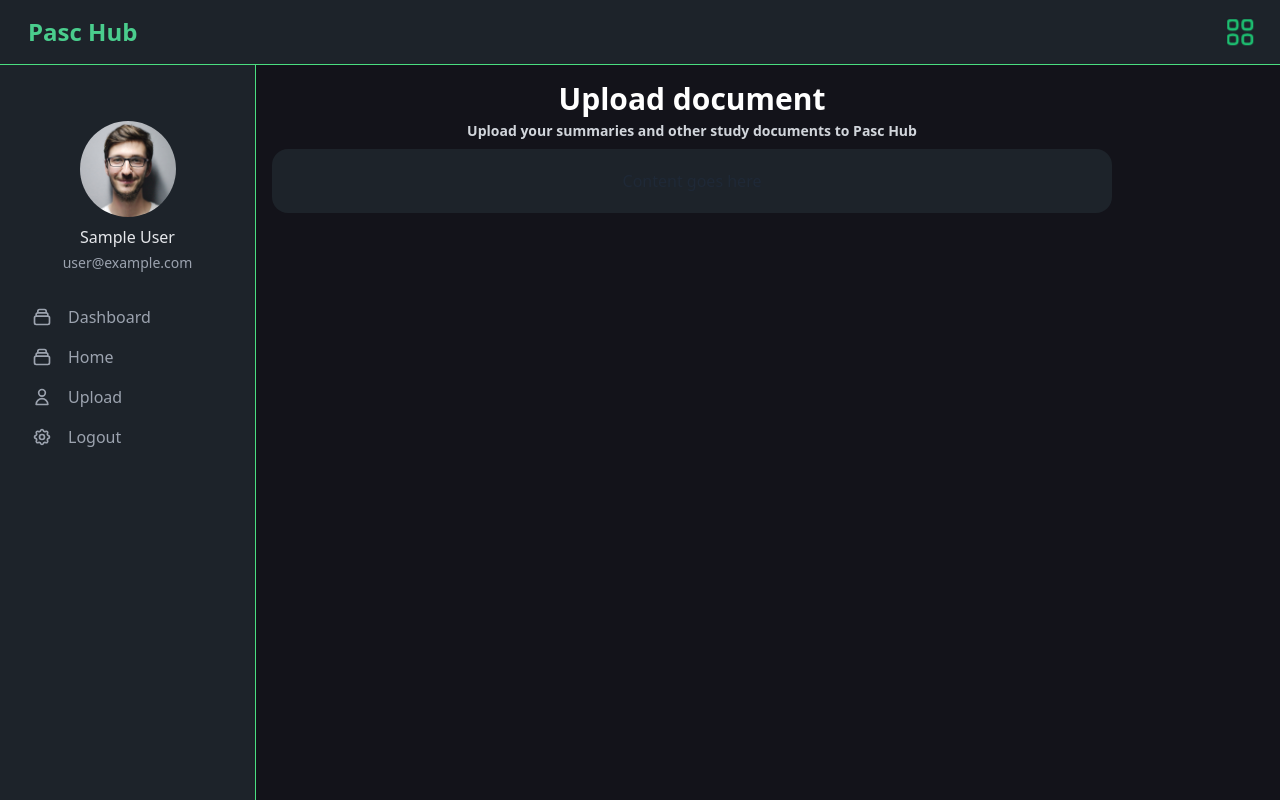
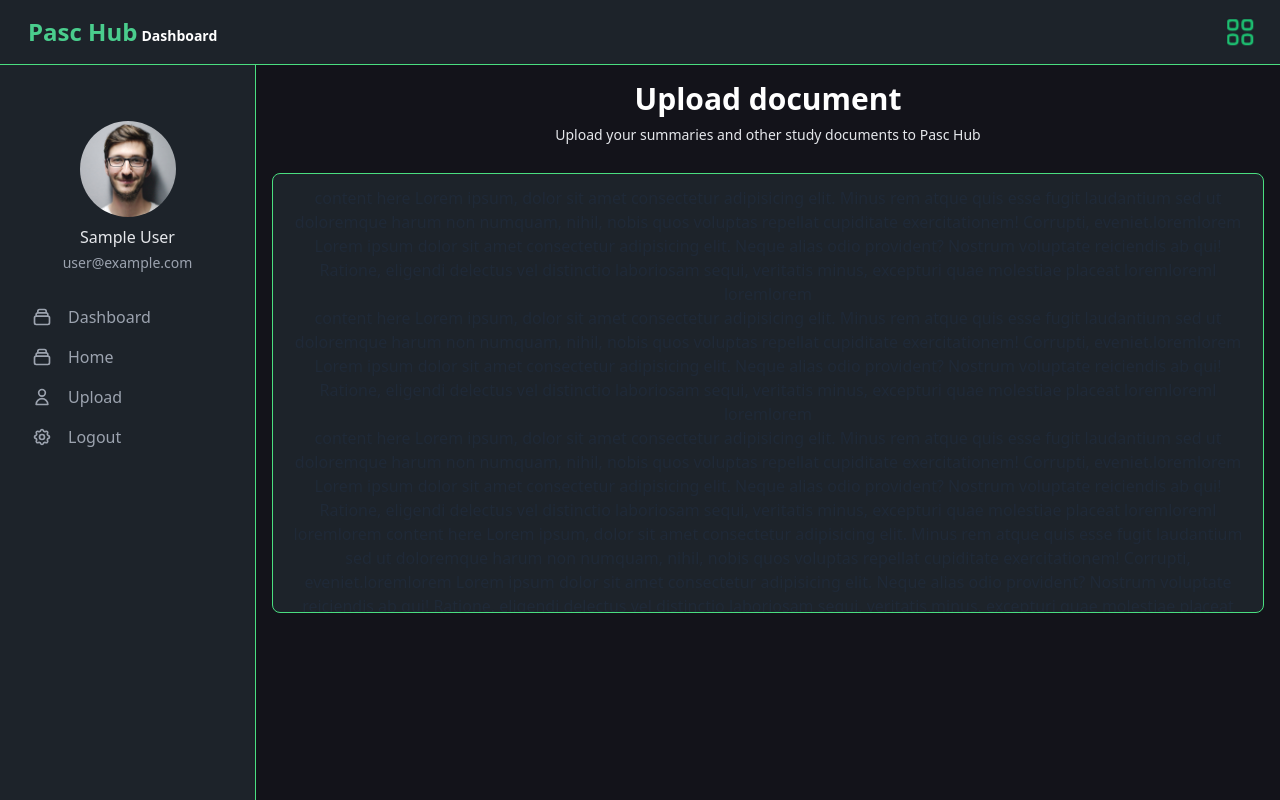
Before and after one commit to SHABIN-K/Studydrive, a Next.js app: page /dashboard in a window 1280 px wide. Built offline with nearby package versions, Linux system fonts and the light colour scheme; no server answers; sample sign-in values are in the browser's storage.

Commit message:
feat : add headers

```diff
--- a/app/(root)/(dashboard)/(routes)/dashboard/page.jsx
+++ b/app/(root)/(dashboard)/(routes)/dashboard/page.jsx
@@ -1,5 +1,6 @@
 "use client";
 
+import Upload from "@/components/admin/Upload";
 import AdminNavbar from "@/components/admin/ui/AdminNavbar";
 import AdminSidebar from "@/components/admin/ui/AdminSidebar";
 
@@ -7,23 +8,25 @@ const MyDash = () => {
   return (
     <section className="flex h-screen font-normal">
       <div className="flex-1 flex flex-col overflow-hidden">
-        <AdminNavbar />
+        <div className="">
+          <AdminNavbar label="Dashboard" />
+        </div>
         <div className="flex flex-row">
           <div className="md:flex hidden ">
             <AdminSidebar />
           </div>
-          <main className="p-5 md:p-4 overflow-auto">
+          <main className="p-5 md:p-4 overflow-auto items-start justify-center flex-grow">
             <div className="flex flex-col items-center justify-center">
               <div className="flex-col items-center">
                 <h3 className="text-white text-3xl font-extrabold text-center">
                   Upload document
                 </h3>
-                <p className="text-gray-300 mt-1 text-sm font-extrabold text-center align-bottom mb-2 tracking-tight sm:tracking-normal">
+                <p className="text-gray-200 mt-2 text-sm font-medium text-center align-bottom mb-2">
                   Upload your summaries and other study documents to Pasc Hub
                 </p>
               </div>
-              <div className="bg-[#1d232a] p-5 rounded-2xl text-center md:min-w-[840px]">
-                Content goes here
+              <div className="bg-[#1d232a] p-3 rounded-lg text-center mt-5 border border-green-400 w-full max-h-[440px] mb-5 overflow-hidden">
+                <Upload/>
               </div>
             </div>
           </main>
@@ -34,3 +37,7 @@ const MyDash = () => {
 };
 
 export default MyDash;
+/*
+<div className="bg-[#1d232a] p-3 rounded-lg text-center mt-5 border border-green-400 ">
+content here
+</div>*/
--- /dev/null
+++ b/components/admin/Upload.jsx
@@ -0,0 +1,54 @@
+const Upload = () => {
+  return (
+    <div className="">
+      content here Lorem ipsum, dolor sit amet consectetur adipisicing elit.
+      Minus rem atque quis esse fugit laudantium sed ut doloremque harum non
+      numquam, nihil, nobis quos voluptas repellat cupiditate exercitationem!
+      Corrupti, eveniet.loremlorem Lorem ipsum dolor sit amet consectetur
+      adipisicing elit. Neque alias odio provident? Nostrum voluptate reiciendis
+      ab qui! Ratione, eligendi delectus vel distinctio laboriosam sequi,
+      veritatis minus, excepturi quae molestiae placeat loremloreml loremlorem
+      <br />
+      content here Lorem ipsum, dolor sit amet consectetur adipisicing elit.
+      Minus rem atque quis esse fugit laudantium sed ut doloremque harum non
+      numquam, nihil, nobis quos voluptas repellat cupiditate exercitationem!
+      Corrupti, eveniet.loremlorem Lorem ipsum dolor sit amet consectetur
+      adipisicing elit. Neque alias odio provident? Nostrum voluptate reiciendis
+      ab qui! Ratione, eligendi delectus vel distinctio laboriosam sequi,
+      veritatis minus, excepturi quae molestiae placeat loremloreml loremlorem
+      <br />
+      content here Lorem ipsum, dolor sit amet consectetur adipisicing elit.
+      Minus rem atque quis esse fugit laudantium sed ut doloremque harum non
+      numquam, nihil, nobis quos voluptas repellat cupiditate exercitationem!
+      Corrupti, eveniet.loremlorem Lorem ipsum dolor sit amet consectetur
+      adipisicing elit. Neque alias odio provident? Nostrum voluptate reiciendis
+      ab qui! Ratione, eligendi delectus vel distinctio laboriosam sequi,
+      veritatis minus, excepturi quae molestiae placeat loremloreml loremlorem
+      content here Lorem ipsum, dolor sit amet consectetur adipisicing elit.
+      Minus rem atque quis esse fugit laudantium sed ut doloremque harum non
+      numquam, nihil, nobis quos voluptas repellat cupiditate exercitationem!
+      Corrupti, eveniet.loremlorem Lorem ipsum dolor sit amet consectetur
+      adipisicing elit. Neque alias odio provident? Nostrum voluptate reiciendis
+      ab qui! Ratione, eligendi delectus vel distinctio laboriosam sequi,
+      veritatis minus, excepturi quae molestiae placeat loremloreml loremlorem
+      <br />
+      content here Lorem ipsum, dolor sit amet consectetur adipisicing elit.
+      Minus rem atque quis esse fugit laudantium sed ut doloremque harum non
+      numquam, nihil, nobis quos voluptas repellat cupiditate exercitationem!
+      Corrupti, eveniet.loremlorem Lorem ipsum dolor sit amet consectetur
+      adipisicing elit. Neque alias odio provident? Nostrum voluptate reiciendis
+      ab qui! Ratione, eligendi delectus vel distinctio laboriosam sequi,
+      veritatis minus, excepturi quae molestiae placeat loremloreml loremlorem
+      <br />
+      content here Lorem ipsum, dolor sit amet consectetur adipisicing elit.
+      Minus rem atque quis esse fugit laudantium sed ut doloremque harum non
+      numquam, nihil, nobis quos voluptas repellat cupiditate exercitationem!
+      Corrupti, eveniet.loremlorem Lorem ipsum dolor sit amet consectetur
+      adipisicing elit. Neque alias odio provident? Nostrum voluptate reiciendis
+      ab qui! Ratione, eligendi delectus vel distinctio laboriosam sequi,
+      veritatis minus, excepturi quae molestiae placeat loremloreml loremlorem
+    </div>
+  );
+};
+
+export default Upload;
```
